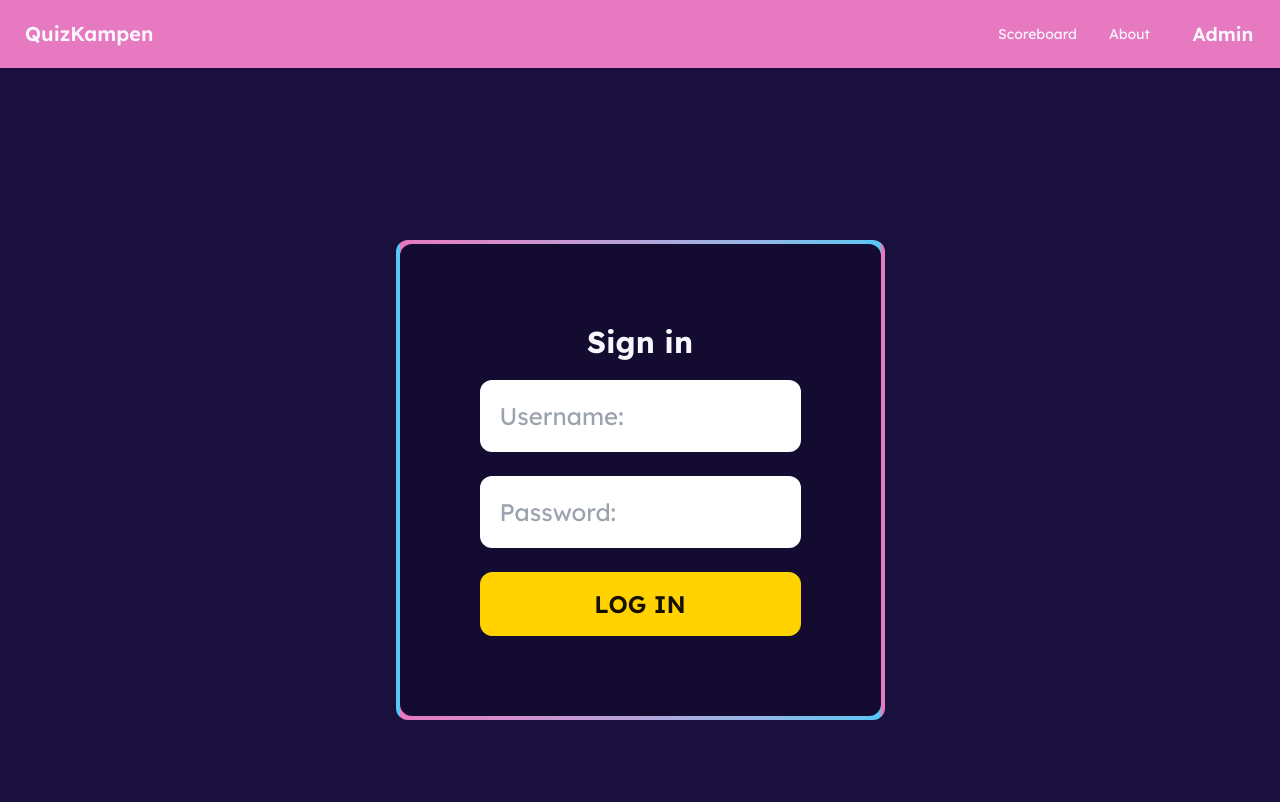
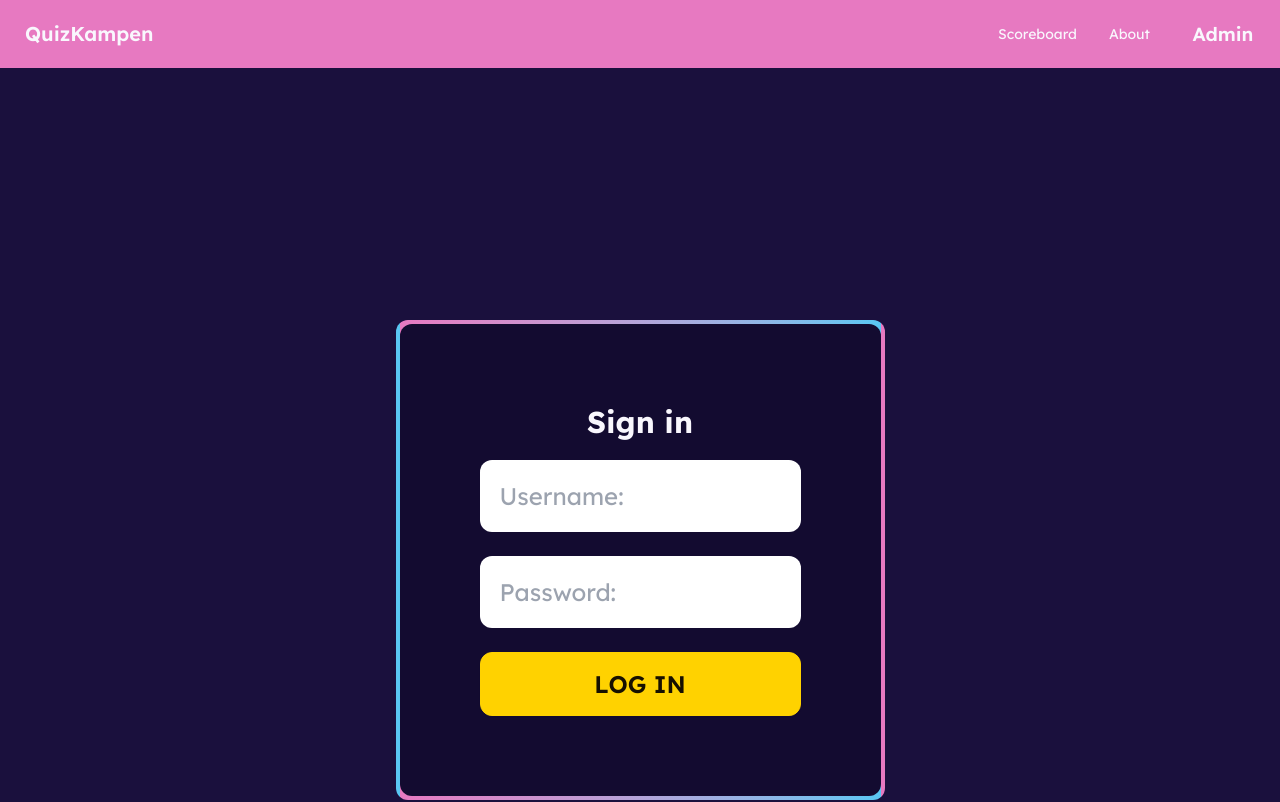
Before and after one commit to Hampus2001/quizkampen, a Next.js app: page /admin in a window 1280 px wide. Shown: the top 802 px of the page. Built offline with nearby package versions, Linux system fonts and the light colour scheme.

Commit message:
Updated fixed position on admin

```diff
--- a/src/pages/admin.js
+++ b/src/pages/admin.js
@@ -1,6 +1,7 @@
 import { useContext, useEffect, useState } from "react";
 import { HandleQuestionContext } from "@/QuestionContext";
-import Footer from "../../components/Footer";
+import Footer from "./components/Footer";
+import DaisyHeader from "./components/DaisyHeader";
 import { FiSettings } from "react-icons/fi";
 import { IoMdCloseCircle } from "react-icons/io";
 
@@ -101,7 +102,7 @@ export default function Admin() {
   return (
     <>
       <div className={showModal ? "blur-lg" : ""}>
-        <div className="flex flex-col items-center">
+        <div className="flex flex-col items-center mt-20">
           {loggedIn ? (
             <div className="flex flex-col items-center">
               <h1 className="text-7xl font-bold pb-10 pt-20">
@@ -118,7 +119,7 @@ export default function Admin() {
                 LOG OUT
               </button>
               <button onClick={() => setShowModal(true)}>
-                <FiSettings className="text-accent fixed right-20 top-10 text-5xl hover:text-secondary" />
+                <FiSettings className="text-accent fixed right-10 top-40 text-5xl hover:text-secondary" />
               </button>
             </div>
           ) : (
@@ -156,11 +157,11 @@ export default function Admin() {
         <Footer />
       </div>
       {showModal && (
-        <div className="fixed top-10 right-20 bg-gradient-to-r from-primary to-secondary bg-clip-border border-transparent border-4 rounded-xl">
+        <div className="fixed top-40 right-0 bg-gradient-to-r from-primary to-secondary bg-clip-border border-transparent border-4 rounded-xl">
           <div className="flex flex-col bg-base-300 p-10 rounded-xl">
             <div className="flex flex-col gap-5 p-10">
               <button
-                className="btn btn-lg text-base-300 btn-accent text-5xl btn-md"
+                className="btn btn-lg text-base-300 btn-accent text-5xl"
                 onClick={() => setShowModal(false)}
               >
                 <IoMdCloseCircle />
```
